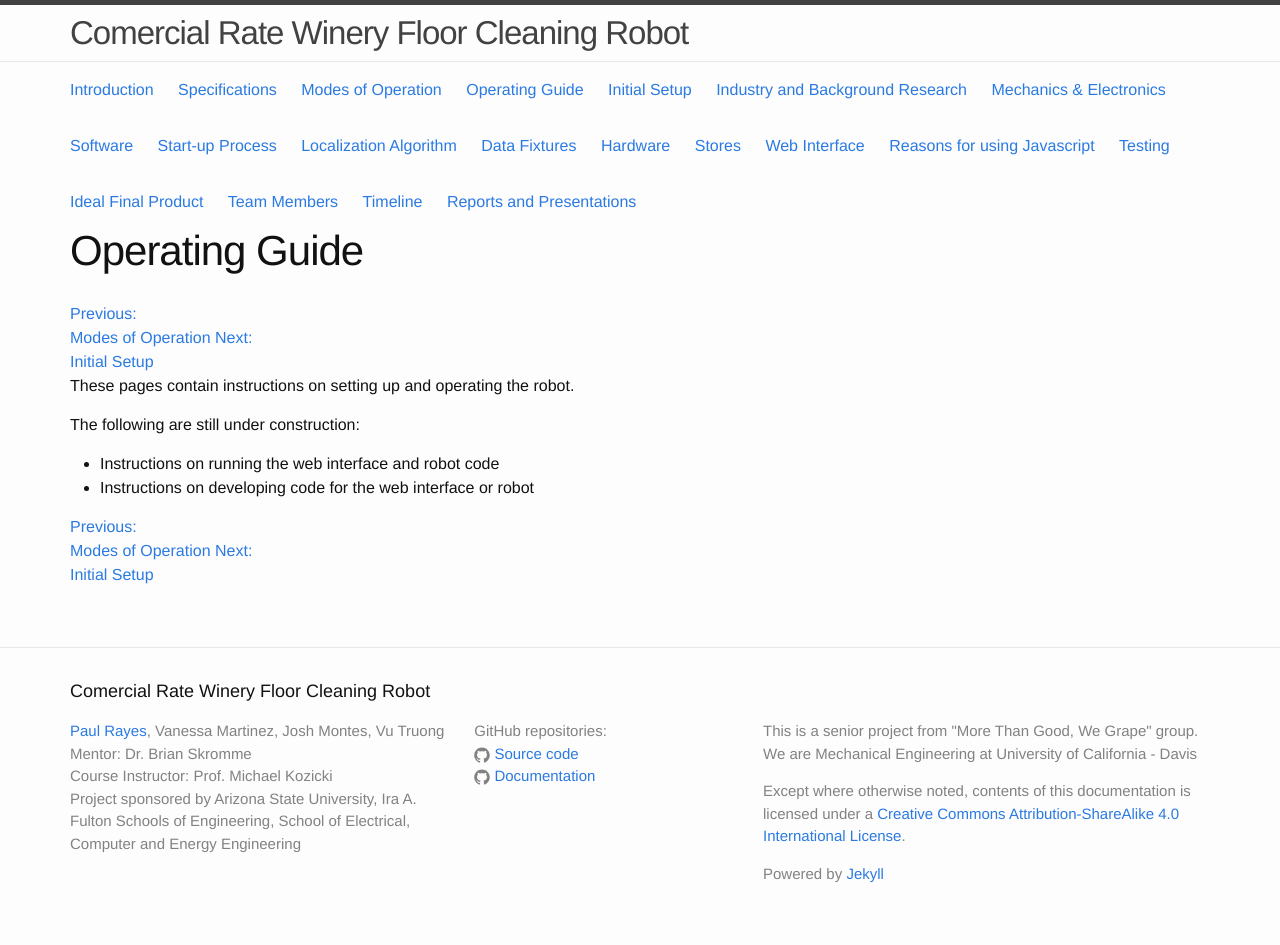
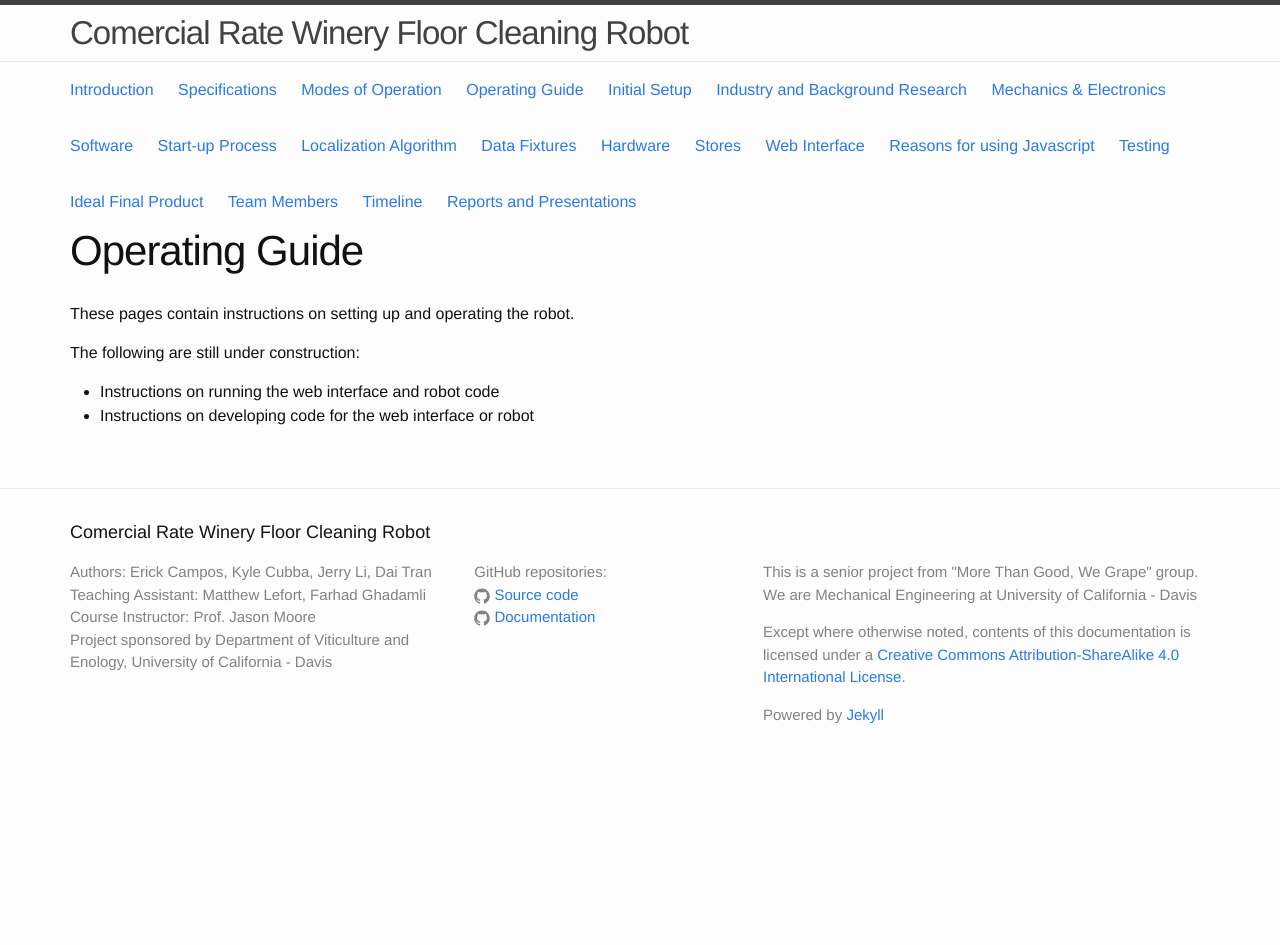
Before and after one commit to quangdai1406/quangdai1406.github.io, a Jekyll site: the page built from 006-operating/000-default.md, in a window 1280 px wide. Built offline with Jekyll 4.4.1, drawn with Linux system fonts in a browser that asks for light colours; after the commit the page ends 900 px from its top, so only the background shows below that.

Commit message:
Added files via upload

```diff
--- a/_layouts/default.html
+++ b/_layouts/default.html
@@ -59,10 +59,10 @@
     <div class="footer-col-wrapper">
       <div class="footer-col  footer-col-1">
         <ul class="contact-list">
-          <li><a href="http://www.rayes.io/">Paul Rayes</a>, Vanessa Martinez, Josh Montes, Vu Truong</li>
-          <li>Mentor: Dr. Brian Skromme</li>
-          <li>Course Instructor: Prof. Michael Kozicki</li>
-          <li>Project sponsored by Arizona State University, Ira A. Fulton Schools of Engineering, School of Electrical, Computer and Energy Engineering</li>
+          <li>Authors: Erick Campos, Kyle Cubba, Jerry Li, Dai Tran</li>
+          <li>Teaching Assistant: Matthew Lefort, Farhad Ghadamli</li>
+          <li>Course Instructor: Prof. Jason Moore</li>
+          <li>Project sponsored by Department of Viticulture and Enology, University of California - Davis</li>
         </ul>
       </div>
 
@@ -70,7 +70,7 @@
         <ul class="social-media-list">
           <li>GitHub repositories:</li>
           <li>
-            <a href="https://github.com/paulrayes/slambot">
+            <a href="https://github.com/quangdai1406/More-Than-Good-We-Grape">
               <span class="icon  icon--github">
                 <svg viewBox="0 0 16 16">
                   <path fill="#828282" d="M7.999,0.431c-4.285,0-7.76,3.474-7.76,7.761 c0,3.428,2.223,6.337,5.307,7.363c0.388,0.071,0.53-0.168,0.53-0.374c0-0.184-0.007-0.672-0.01-1.32 c-2.159,0.469-2.614-1.04-2.614-1.04c-0.353-0.896-0.862-1.135-0.862-1.135c-0.705-0.481,0.053-0.472,0.053-0.472 c0.779,0.055,1.189,0.8,1.189,0.8c0.692,1.186,1.816,0.843,2.258,0.645c0.071-0.502,0.271-0.843,0.493-1.037 C4.86,11.425,3.049,10.76,3.049,7.786c0-0.847,0.302-1.54,0.799-2.082C3.768,5.507,3.501,4.718,3.924,3.65 c0,0,0.652-0.209,2.134,0.796C6.677,4.273,7.34,4.187,8,4.184c0.659,0.003,1.323,0.089,1.943,0.261 c1.482-1.004,2.132-0.796,2.132-0.796c0.423,1.068,0.157,1.857,0.077,2.054c0.497,0.542,0.798,1.235,0.798,2.082 c0,2.981-1.814,3.637-3.543,3.829c0.279,0.24,0.527,0.713,0.527,1.437c0,1.037-0.01,1.874-0.01,2.129 c0,0.208,0.14,0.449,0.534,0.373c3.081-1.028,5.302-3.935,5.302-7.362C15.76,3.906,12.285,0.431,7.999,0.431z"/>
@@ -81,7 +81,7 @@
             </a>
           </li>
           <li>
-            <a href="https://github.com/paulrayes/slambot-docs">
+            <a href="http://quangdai1406.github.io/More-Than-Good-We-Grape">
               <span class="icon  icon--github">
                 <svg viewBox="0 0 16 16">
                   <path fill="#828282" d="M7.999,0.431c-4.285,0-7.76,3.474-7.76,7.761 c0,3.428,2.223,6.337,5.307,7.363c0.388,0.071,0.53-0.168,0.53-0.374c0-0.184-0.007-0.672-0.01-1.32 c-2.159,0.469-2.614-1.04-2.614-1.04c-0.353-0.896-0.862-1.135-0.862-1.135c-0.705-0.481,0.053-0.472,0.053-0.472 c0.779,0.055,1.189,0.8,1.189,0.8c0.692,1.186,1.816,0.843,2.258,0.645c0.071-0.502,0.271-0.843,0.493-1.037 C4.86,11.425,3.049,10.76,3.049,7.786c0-0.847,0.302-1.54,0.799-2.082C3.768,5.507,3.501,4.718,3.924,3.65 c0,0,0.652-0.209,2.134,0.796C6.677,4.273,7.34,4.187,8,4.184c0.659,0.003,1.323,0.089,1.943,0.261 c1.482-1.004,2.132-0.796,2.132-0.796c0.423,1.068,0.157,1.857,0.077,2.054c0.497,0.542,0.798,1.235,0.798,2.082 c0,2.981-1.814,3.637-3.543,3.829c0.279,0.24,0.527,0.713,0.527,1.437c0,1.037-0.01,1.874-0.01,2.129 c0,0.208,0.14,0.449,0.534,0.373c3.081-1.028,5.302-3.935,5.302-7.362C15.76,3.906,12.285,0.431,7.999,0.431z"/>
--- a/_layouts/page.html
+++ b/_layouts/page.html
@@ -1,15 +1,14 @@
 ---
 layout: default
 ---
-<div class="post">
+<article class="post">
 
   <header class="post-header">
     <h1 class="post-title">{{ page.title }}</h1>
   </header>
 
-  <article class="post-content">
-  {% include pagenav.html %}
+  <div class="post-content">
     {{ content }}
-    {% include pagenav.html %}
-   </article>
-</div>
+  </div>
+
+</article>
```
Also changed, not shown: other parts of _layouts/default.html (+1 -1 lines), _layouts/post.html (+6 -6 lines).
